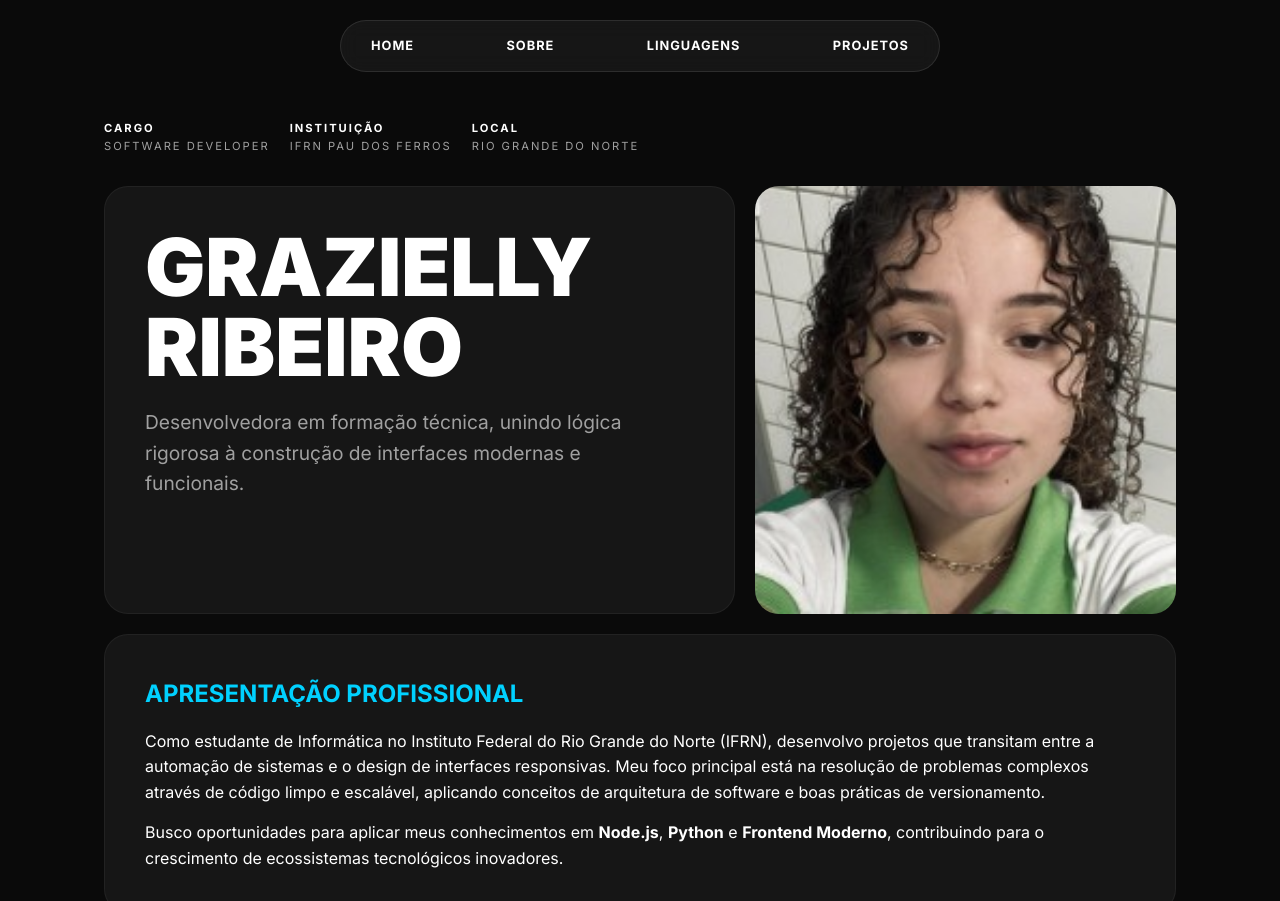
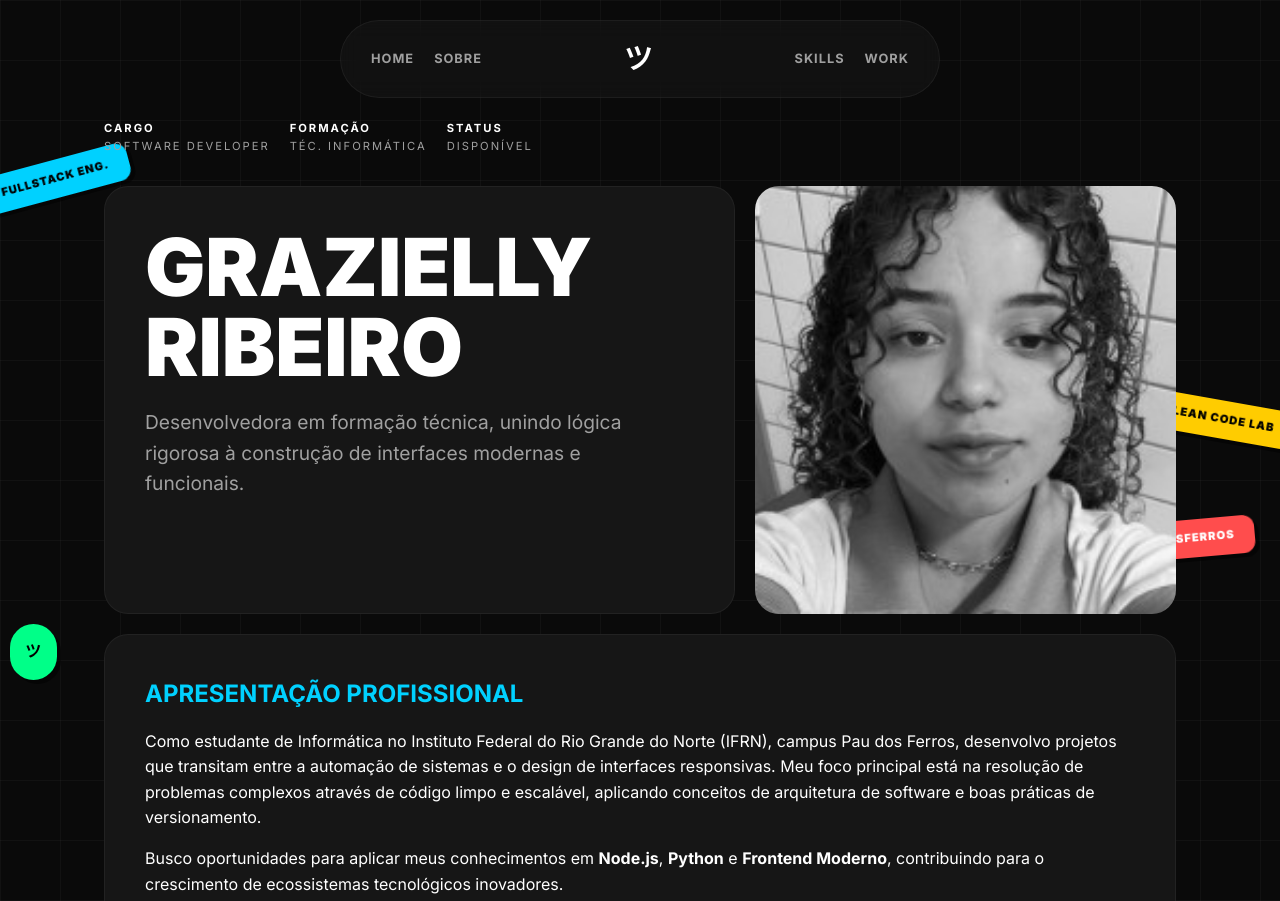
Before and after one commit to grazysss/portfolio, a plain HTML site: page index.html in a window 1280 px wide. Shown: the top 901 px of the page. Drawn offline with Linux system fonts and the light colour scheme.

Commit message:
finish commit ?

```diff
--- a/index.html
+++ b/index.html
@@ -4,6 +4,7 @@
     <meta charset="UTF-8">
     <meta name="viewport" content="width=device-width, initial-scale=1.0">
     <title>Grazielly Ribeiro | Software Developer</title>
+    <link rel="icon" type="image/png" href="favicon.jpeg">
     <link href="https://fonts.googleapis.com/css2?family=Inter:wght@300;400;700;900&display=swap" rel="stylesheet">
     <style>
         :root {
@@ -16,6 +17,7 @@
             --accent-red: #ff4d4d;
             --accent-yellow: #ffcc00;
             --border-radius: 24px;
+            --grid-color: rgba(255, 255, 255, 0.03);
         }
 
         * {
@@ -30,6 +32,11 @@
             background-color: var(--bg);
             color: var(--text-main);
             line-height: 1.6;
+            overflow-x: hidden;
+            background-image:
+                linear-gradient(var(--grid-color) 1px, transparent 1px),
+                linear-gradient(90deg, var(--grid-color) 1px, transparent 1px);
+            background-size: 60px 60px;
         }
 
         /* --- Navigation --- */
@@ -40,18 +47,31 @@
             transform: translateX(-50%);
             width: 90%;
             max-width: 600px;
-            background: rgba(255, 255, 255, 0.05);
+            background: rgba(255, 255, 255, 0.03);
             backdrop-filter: blur(10px);
             padding: 15px 30px;
             border-radius: 100px;
             display: flex;
             justify-content: space-between;
+            align-items: center;
             z-index: 1000;
-            border: 1px solid rgba(255, 255, 255, 0.1);
+            border: 1px solid rgba(255, 255, 255, 0.05);
+        }
+
+        .logo-kanji {
+            font-size: 1.8rem;
+            font-weight: 900;
+            color: var(--text-main);
+            user-select: none;
+        }
+
+        .nav-links {
+            display: flex;
+            gap: 20px;
         }
 
         nav a {
-            color: var(--text-main);
+            color: var(--text-dim);
             text-decoration: none;
             font-size: 0.8rem;
             font-weight: 700;
@@ -62,11 +82,33 @@
 
         nav a:hover { color: var(--accent-blue); }
 
+        /* --- Floating Lateral Details --- */
+        .floating-sticker {
+            position: fixed;
+            padding: 10px 20px;
+            font-weight: 900;
+            text-transform: uppercase;
+            font-size: 0.7rem;
+            letter-spacing: 1px;
+            border-radius: 12px;
+            color: #000;
+            box-shadow: 4px 4px 0px rgba(0,0,0,0.5);
+            z-index: 1;
+            user-select: none;
+        }
+
+        .stick-blue   { background-color: var(--accent-blue); top: 20%; left: -20px; transform: rotate(-15deg); }
+        .stick-yellow { background-color: var(--accent-yellow); top: 50%; right: -15px; transform: rotate(10deg); }
+        .stick-green  { background-color: var(--accent-green); bottom: 15%; left: 10px; border-radius: 50px; font-size: 1rem; padding: 15px;}
+        .stick-red    { background-color: var(--accent-red); bottom: 30%; right: 25px; transform: rotate(-5deg); color: #fff; }
+
         /* --- Hero Section --- */
         .container {
             max-width: 1200px;
             margin: 0 auto;
             padding: 120px 5% 50px;
+            position: relative;
+            z-index: 5;
         }
 
         .hero-grid {
@@ -81,7 +123,7 @@
             border-radius: var(--border-radius);
             padding: 40px;
             border: 1px solid rgba(255, 255, 255, 0.05);
-            transition: transform 0.3s ease;
+            transition: 0.3s ease;
         }
 
         .card:hover { border-color: rgba(255, 255, 255, 0.15); }
@@ -97,12 +139,15 @@
         .profile-img {
             width: 100%;
             height: 100%;
+            min-height: 300px;
             object-fit: cover;
             border-radius: var(--border-radius);
-            filter: grayscale(20%);
+            filter: grayscale(100%);
+            transition: 0.5s;
         }
 
-        /* --- Badges & Metadata --- */
+        .profile-img:hover { filter: grayscale(0%); }
+
         .meta-info {
             display: flex;
             gap: 20px;
@@ -140,7 +185,7 @@
         /* --- Projects Grid --- */
         .projects-grid {
             display: grid;
-            grid-template-columns: 1fr 1fr;
+            grid-template-columns: repeat(auto-fit, minmax(350px, 1fr));
             gap: 20px;
         }
 
@@ -178,66 +223,67 @@
             padding: 80px 5%;
             text-align: center;
             border-top: 1px solid rgba(255, 255, 255, 0.1);
-        }
-
-        /* --- Animations --- */
-        .reveal {
-            opacity: 0;
-            transform: translateY(30px);
-            transition: all 0.8s ease-out;
-        }
-
-        .reveal.active {
-            opacity: 1;
-            transform: translateY(0);
+            position: relative;
+            z-index: 5;
         }
 
         @media (max-width: 850px) {
-            .hero-grid, .projects-grid { grid-template-columns: 1fr; }
+            .hero-grid { grid-template-columns: 1fr; }
             nav { width: 95%; }
+            .floating-sticker { display: none; }
         }
     </style>
 </head>
 <body>
 
     <nav>
-        <a href="#home">Home</a>
-        <a href="#about">Sobre</a>
-        <a href="#skills">Linguagens</a>
-        <a href="#projects">Projetos</a>
+        <div class="nav-links">
+            <a href="#home">Home</a>
+            <a href="#about">Sobre</a>
+        </div>
+        <div class="logo-kanji">ツ</div>
+        <div class="nav-links">
+            <a href="#skills">Skills</a>
+            <a href="#projects">Work</a>
+        </div>
     </nav>
+
+    <div class="floating-sticker stick-blue">FULLSTACK ENG.</div>
+    <div class="floating-sticker stick-yellow">CLEAN CODE LAB</div>
+    <div class="floating-sticker stick-green">ツ</div>
+    <div class="floating-sticker stick-red">IFRN_PAUDOSFERROS</div>
 
     <main class="container" id="home">
 
         <div class="meta-info">
             <div class="meta-item"><b>Cargo</b>Software Developer</div>
-            <div class="meta-item"><b>Instituição</b>IFRN Pau dos Ferros</div>
-            <div class="meta-item"><b>Local</b>Rio Grande do Norte</div>
+            <div class="meta-item"><b>Formação</b>Téc. Informática</div>
+            <div class="meta-item"><b>Status</b>Disponível</div>
         </div>
 
         <div class="hero-grid">
-            <div class="card reveal">
-                <h1 class="grazy">GRAZIELLY<br>RIBEIRO</h1>
+            <div class="card">
+                <h1>GRAZIELLY<br>RIBEIRO</h1>
                 <p style="color: var(--text-dim); font-size: 1.2rem; max-width: 500px;">
                     Desenvolvedora em formação técnica, unindo lógica rigorosa à construção de interfaces modernas e funcionais.
                 </p>
             </div>
-            <div class="reveal">
+            <div>
                 <img src="eu.jpg" alt="Grazielly" class="profile-img">
             </div>
         </div>
 
-        <div class="card reveal" id="about" style="margin-bottom: 20px;">
+        <div class="card" id="about" style="margin-bottom: 20px;">
             <h2 style="text-transform: uppercase; margin-bottom: 15px; color: var(--accent-blue);">Apresentação Profissional</h2>
             <p>
-                Como estudante de Informática no Instituto Federal do Rio Grande do Norte (IFRN), desenvolvo projetos que transitam entre a automação de sistemas e o design de interfaces responsivas. Meu foco principal está na resolução de problemas complexos através de código limpo e escalável, aplicando conceitos de arquitetura de software e boas práticas de versionamento.
+                Como estudante de Informática no Instituto Federal do Rio Grande do Norte (IFRN), campus Pau dos Ferros, desenvolvo projetos que transitam entre a automação de sistemas e o design de interfaces responsivas. Meu foco principal está na resolução de problemas complexos através de código limpo e escalável, aplicando conceitos de arquitetura de software e boas práticas de versionamento.
             </p>
             <p style="margin-top: 15px;">
                 Busco oportunidades para aplicar meus conhecimentos em <b>Node.js</b>, <b>Python</b> e <b>Frontend Moderno</b>, contribuindo para o crescimento de ecossistemas tecnológicos inovadores.
             </p>
         </div>
 
-        <div class="card reveal" id="skills">
+        <div class="card" id="skills">
             <h2 style="text-transform: uppercase; margin-bottom: 25px;">Stack Tecnológica</h2>
             <div class="languages-section">
                 <div class="lang-tag js">JavaScript</div>
@@ -254,22 +300,31 @@
         <h2 style="margin: 60px 0 30px; text-transform: uppercase; letter-spacing: 3px;" id="projects">Projetos Selecionados</h2>
 
         <div class="projects-grid">
-            <div class="project-card reveal">
+            <div class="project-card">
+                <div>
+                    <span style="color: var(--accent-green); font-size: 0.7rem; font-weight: 700;">SOCIAL TREE / FRONTEND</span>
+                    <h3>Rocketseat Discover</h3>
+                    <p>Meu primeiro projeto realizado pelo curso Discover da Rocketseat, explorando conceitos fundamentais de HTML, CSS e JavaScript através de uma Social Tree personalizada.</p>
+                </div>
+                <a href="https://github.com/grazysss/projeto" target="_blank" class="btn-view">REPOSITÓRIO</a>
+            </div>
+
+            <div class="project-card">
                 <div>
                     <span style="color: var(--accent-yellow); font-size: 0.7rem; font-weight: 700;">WEB APPLICATION</span>
                     <h3>Chronimes</h3>
                     <p>Plataforma de streaming conceitual de animes. Estudo aprofundado de estruturação DOM e estilização avançada.</p>
                 </div>
-                <a href="https://github.com/grazysss/CHRONIMES" class="btn-view">REPOSITÓRIO</a>
+                <a href="https://github.com/grazysss/CHRONIMES" target="_blank" class="btn-view">REPOSITÓRIO</a>
             </div>
 
-            <div class="project-card reveal">
+            <div class="project-card">
                 <div>
                     <span style="color: var(--accent-blue); font-size: 0.7rem; font-weight: 700;">BACKEND / LOGIC</span>
                     <h3>JS Fundamentals</h3>
                     <p>Implementação de algoritmos e lógica de programação voltada para performance em ambientes Node.js.</p>
                 </div>
-                <a href="https://github.com/grazysss/introjs" class="btn-view">REPOSITÓRIO</a>
+                <a href="https://github.com/grazysss/introjs" target="_blank" class="btn-view">REPOSITÓRIO</a>
             </div>
         </div>
 
@@ -277,32 +332,28 @@
 
     <footer id="contact">
         <h2 style="font-size: 2rem; margin-bottom: 10px;">Contato Profissional</h2>
-        <p style="color: var(--text-dim); margin-bottom: 30px;">Disponível para novos projetos e colaborações.</p>
-        <p><b>E-mail:</b> grazysouza2580@gmail.com</p>
-        <div style="margin-top: 20px;">
-            <a href="https://www.linkedin.com/in/grazielly-s-49b2853b3" style="color: var(--accent-blue); margin: 0 10px;">LinkedIn</a>
-            <a href="https://github.com/grazysss" style="color: var(--accent-green); margin: 0 10px;">GitHub</a>
+        <p style="color: var(--text-dim); margin-bottom: 30px;">grazysouza2580@gmail.com</p>
+        <div>
+            <a href="https://www.linkedin.com/in/grazielly-s-49b2853b3" target="_blank" style="color: var(--accent-blue); margin: 0 10px; text-decoration: none; font-weight: 700;">LinkedIn</a>
+            <a href="https://github.com/grazysss" target="_blank" style="color: var(--accent-green); margin: 0 10px; text-decoration: none; font-weight: 700;">GitHub</a>
         </div>
+        <p style="margin-top: 40px; font-size: 0.7rem; color: var(--text-dim);">© 2026 Grazielly Ribeiro. ツ.dev</p>
     </footer>
 
     <script>
-        // Função para revelar elementos ao rolar a página
-        function reveal() {
-            var reveals = document.querySelectorAll(".reveal");
-            for (var i = 0; i < reveals.length; i++) {
-                var windowHeight = window.innerHeight;
-                var elementTop = reveals[i].getBoundingClientRect().top;
-                var elementVisible = 150;
-                if (elementTop < windowHeight - elementVisible) {
-                    reveals[i].classList.add("active");
-                }
-            }
-        }
+        const stickers = document.querySelectorAll('.floating-sticker');
 
-        window.addEventListener("scroll", reveal);
+        document.addEventListener('mousemove', (e) => {
+            const x = e.clientX / window.innerWidth;
+            const y = e.clientY / window.innerHeight;
 
-        // Disparar uma vez no carregamento
-        reveal();
+            stickers.forEach((sticker, index) => {
+                const speed = (index + 1) * 15;
+                const xPos = (x - 0.5) * speed;
+                const yPos = (y - 0.5) * speed;
+                sticker.style.translate = `${xPos}px ${yPos}px`;
+            });
+        });
     </script>
 </body>
 </html>
```
Also changed, not shown: favicon.jpeg (added).
